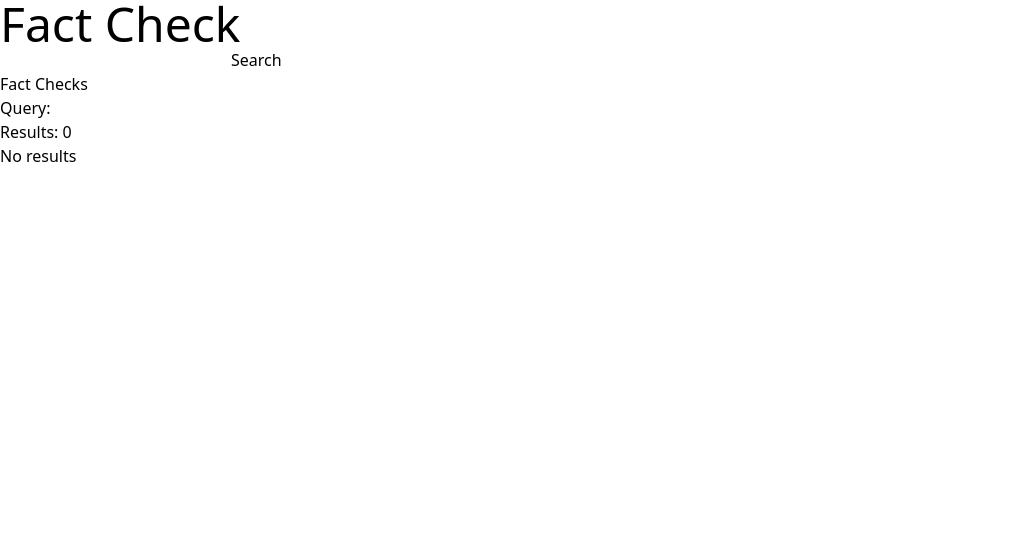
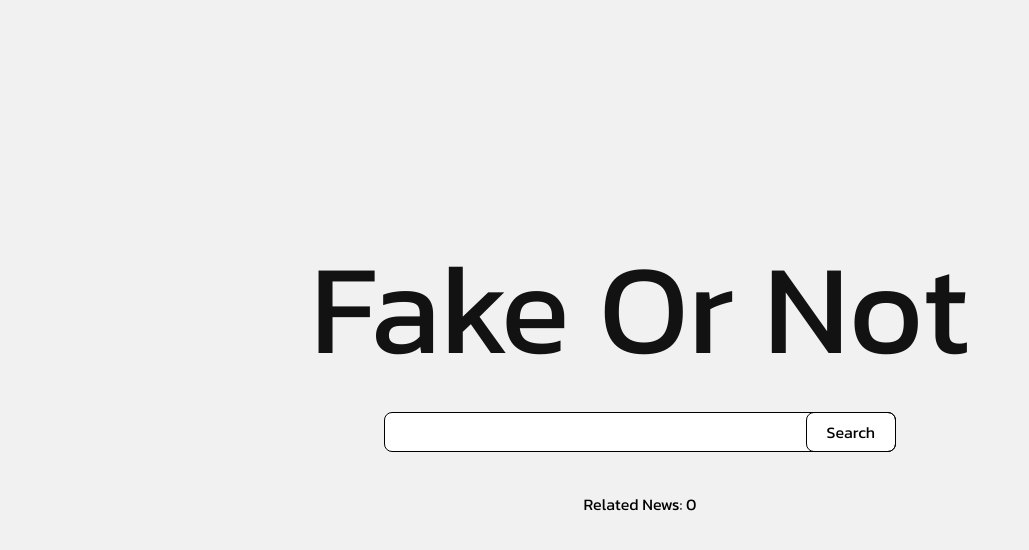
Before and after one commit to AmanVarshney01/fact-checker, a Next.js app: page / in a window 1280 px wide. Shown: the top 550 px of the page, without its empty margins (0-1029 px from the left). Built offline with nearby package versions, Linux system fonts and the light colour scheme.

Commit message:
changed styling

```diff
--- a/package.json
+++ b/package.json
@@ -11,6 +11,7 @@
   "dependencies": {
     "eslint": "8.37.0",
     "eslint-config-next": "13.2.4",
+    "framer-motion": "^10.11.2",
     "googleapis": "^114.0.0",
     "natural": "^6.2.0",
     "next": "13.2.4",
@@ -23,6 +24,8 @@
     "os": false
   },
   "devDependencies": {
+    "@types/node": "18.15.11",
+    "@types/react": "18.0.33",
     "autoprefixer": "^10.4.14",
     "postcss": "^8.4.21",
     "tailwindcss": "^3.3.1"
--- a/src/app/layout.js
+++ b/src/app/layout.js
@@ -1,8 +1,8 @@
 import './globals.css'
 
 export const metadata = {
-  title: 'Create Next App',
-  description: 'Generated by create next app',
+  title: 'Fake Or Not',
+  description: 'A simple fact checking app',
 }
 
 export default function RootLayout({ children }) {
--- a/src/app/page.js
+++ b/src/app/page.js
@@ -1,7 +1,13 @@
 "use client";
-import {useState} from 'react';
+import {useEffect, useState} from 'react';
 import {useSearchParams} from "next/navigation";
+import { Kanit } from "next/font/google";
 // import natural from "natural";
+
+const kanit = Kanit({
+    subsets: ["latin"],
+    weight: ["400", "700"],
+});
 
 export default function FactCheckPage() {
     const searchParams = useSearchParams();
@@ -22,42 +28,48 @@ export default function FactCheckPage() {
 
     // console.log(filtered_words.join(" "));
     async function handleSearch() {
-        const response = await fetch(`/api/factcheck?query=${encodeURIComponent(query)}&languageCode=en`);
+        const response = await fetch(`/api/factcheck?query=${encodeURIComponent(query)}&languagecode=en`);
         const results = await response.json();
         setFactChecks(results);
     }
 
-    if (query) {
-        handleSearch()
-    }
+    useEffect(()=> {
+        if (query) {
+            handleSearch()
+        } else {
+            setFactChecks([])
+        }
+    }, [])
 
-    // async function searchFactCheck() {
-    //     const response = await fetch(`/api/factcheck?search=${encodeURIComponent(search)}&languageCode=en`);
-    //     const results = await response.json();
-    //     setFactChecks(results);
+    // if (query) {
+    //     handleSearch();
     // }
 
+    return (
+        <main className={`w-full min-h-[100svh] flex flex-col justify-center items-center gap-10 bg-[#f1f1f1] ${kanit.className} py-16`}>
 
-    return (
-        <div>
+            <div className={""}>
+                <h1 className={"text-9xl text-[#121212]"}>Fake Or Not</h1>
+            </div>
 
-            <h1 className={"text-5xl"}>Fact Check</h1>
+            <div className={"flex flex-row relative"}>
+                <input className={"px-5 border border-black rounded-lg w-[40vw] h-[5vh]"} type="text" value={query} onChange={(e) => setQuery(e.target.value)} />
+                <button className={"absolute hover:bg-[#62C370] h-full px-5 right-0 border border-black rounded-lg"} onClick={handleSearch}>Search</button>
+            </div>
+            <div className={"flex flex-row gap-10"}>
+                <p>Related News: {factChecks.length}</p>
+            </div>
 
-            <input type="text" value={query} onChange={(e) => setQuery(e.target.value)} />
-            <button onClick={handleSearch}>Search</button>
-            <h1>Fact Checks</h1>
-            <p>Query: {query}</p>
-            <p>Results: {factChecks.length}</p>
-
-            <ul>
-                {factChecks.length === 0 && <li>No results</li>}
+            <ul className={"flex flex-col gap-6"}>
+                {/*{factChecks.length === 0 && <li>No results</li>}*/}
                 {factChecks.map((factCheck) => (
-                    <li key={factCheck.claimReview[0].url}>
+                    <li className={"border border-black rounded-lg py-4 px-6 h-max flex flex-row justify-between"} key={factCheck.claimReview[0].url}>
                         <a href={factCheck.claimReview[0].url}>{factCheck.claimReview[0].title}</a>
-                        <p>{factCheck.claimReview[0].textualRating}</p>
+                        {factCheck.claimReview[0].textualRating == "True" ? <p className={"ml-10 text-green-500"}>{factCheck.claimReview[0].textualRating}</p> : <p className={"ml-10 text-red-500"}>{factCheck.claimReview[0].textualRating}</p>}
+                        {/*<p className={"ml-10"}>{factCheck.claimReview[0].textualRating}</p>*/}
                     </li>
                 ))}
             </ul>
-        </div>
+        </main>
     );
 }
```
Also changed, not shown: tsconfig.json (added, +36 -0 lines), next-env.d.ts (added), src/app/FactFetcher.js (added), 1 other file (tests, documents, lock files or other folders).
